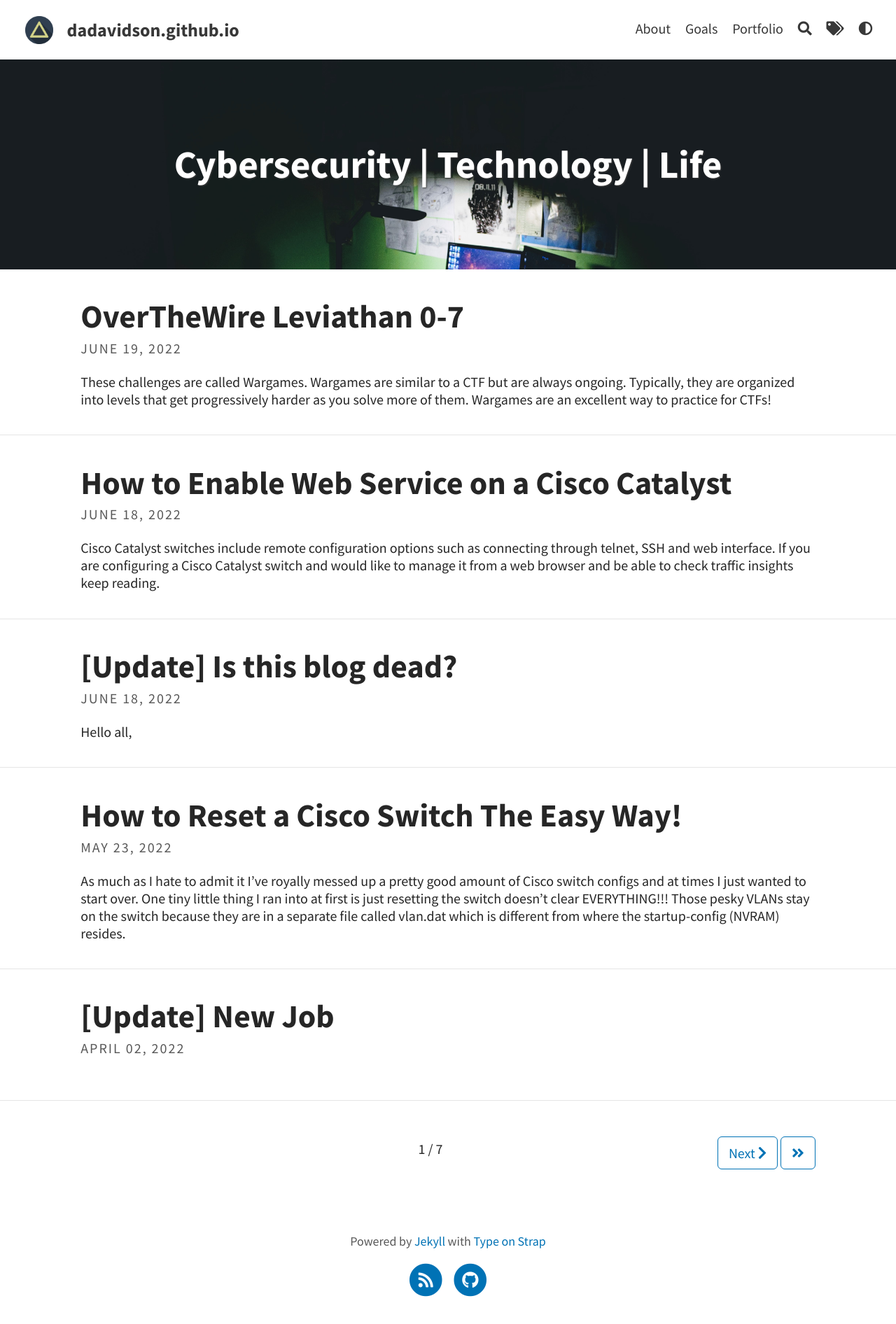
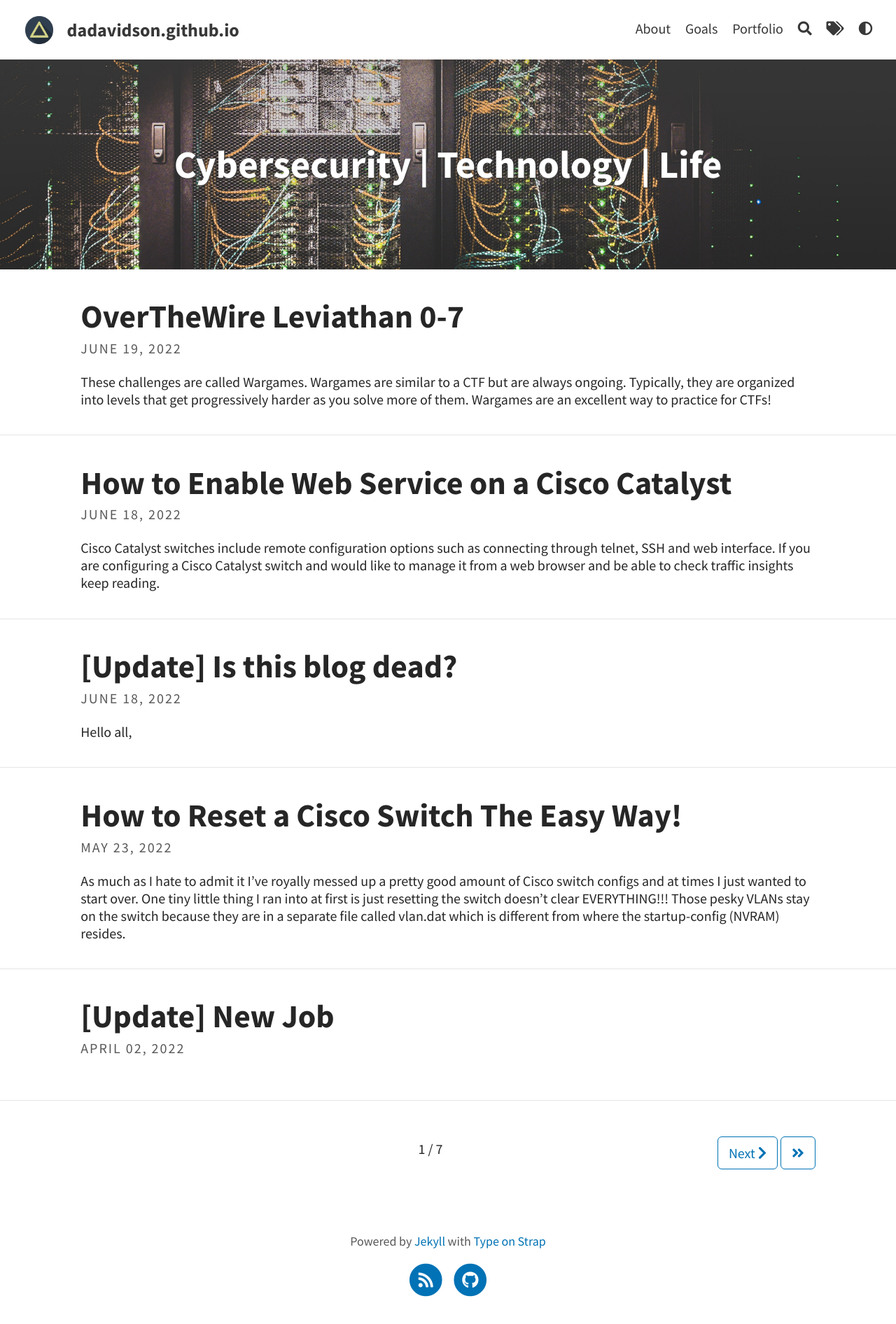
Before and after one commit to dadavidson/dadavidson.github.io, a Jekyll site: the page built from index.html, in a window 1280 px wide. Shown: the whole page at 70% size. Built offline with Jekyll 4.4.1, drawn with Linux system fonts in a browser that asks for light colours; the list of posts is cut into pages by our own code.

Commit message:
Update _config.yml

```diff
--- a/_config.yml
+++ b/_config.yml
@@ -10,7 +10,7 @@ favicon: assets/favicon.ico                             # Icon displayed in the
 
 # Header and footer text
 header_text: Cybersecurity | Technology | Life
-header_feature_image: assets/img/header/header.jpg
+header_feature_image: assets/img/header/header2.jpg
 header_feature_image_responsive: true
 footer_text: >
   Powered by <a href="https://jekyllrb.com/">Jekyll</a> with <a href="https://github.com/sylhare/Type-on-Strap">Type on Strap</a>
```
